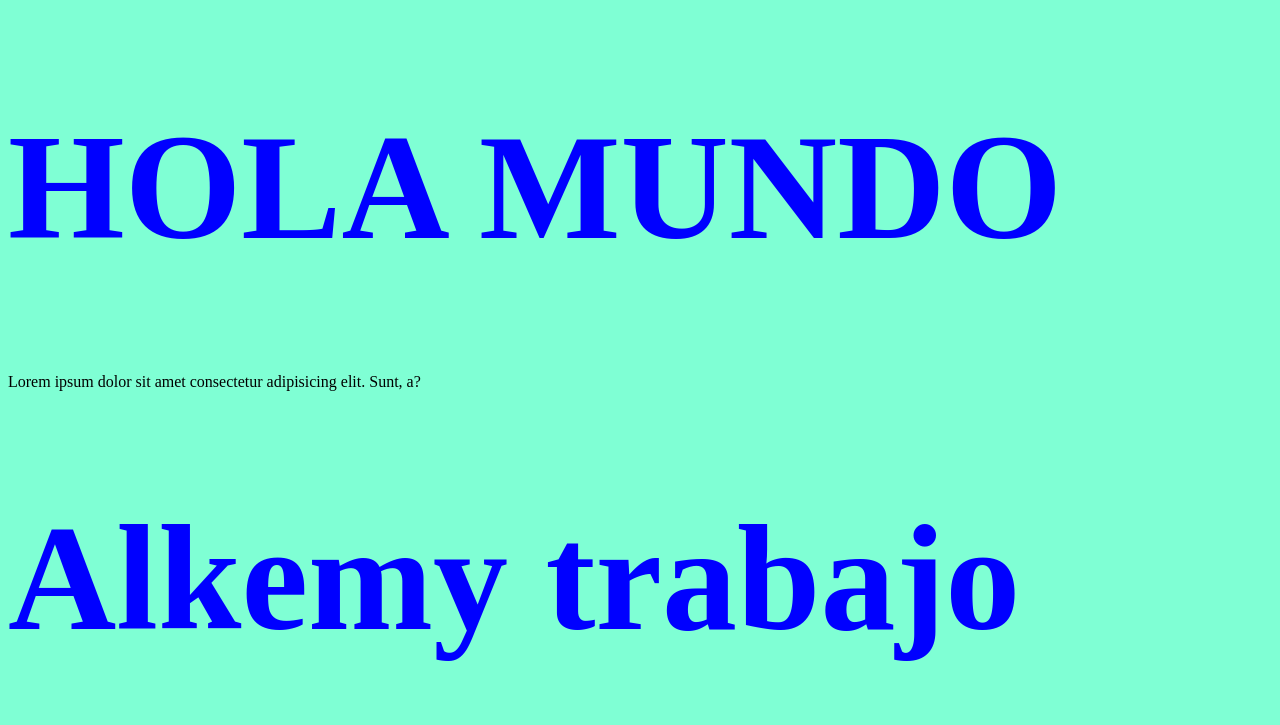
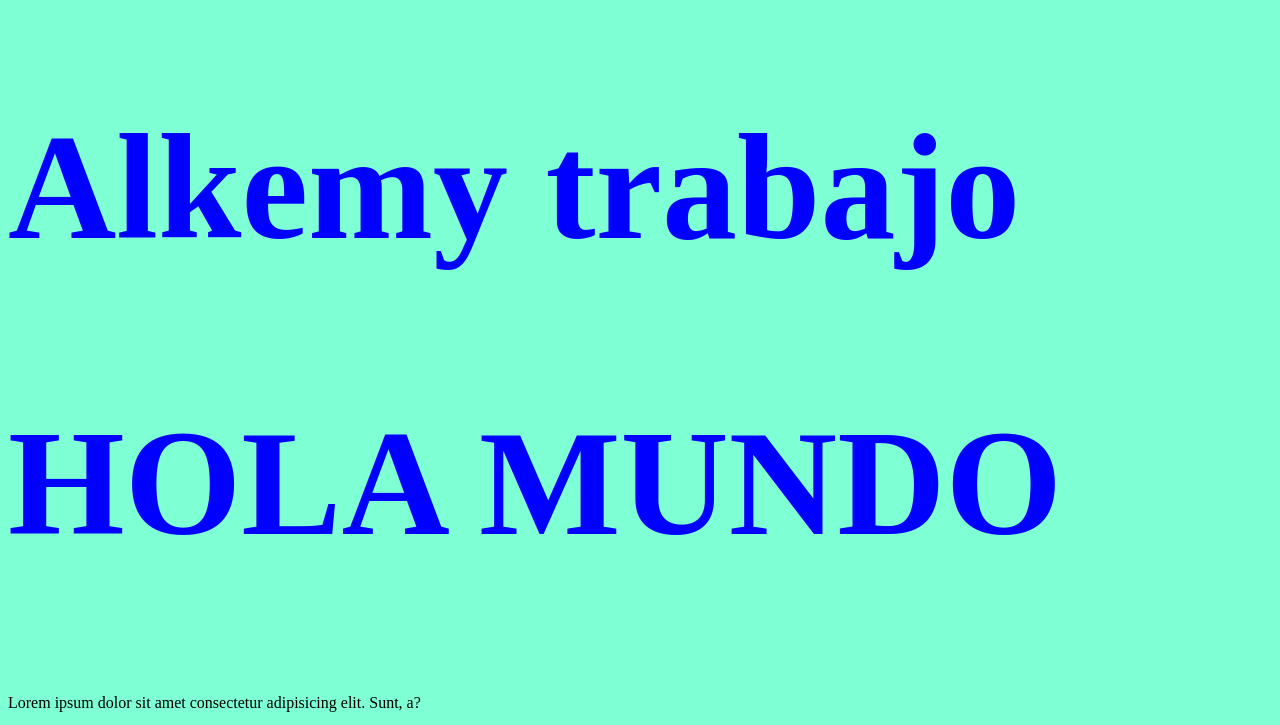
Before and after one commit to jpuery71292/Ejercicio-Git, a plain HTML site: page index.html in a window 1280 px wide. Shown: the top 725 px of the page. Drawn offline with Linux system fonts and the light colour scheme.

Commit message:
Check of changes

```diff
--- a/index.html
+++ b/index.html
@@ -8,9 +8,9 @@
   <title>Ejercicio de prueba Alkemy</title>
 </head>
 <body>
-  <h1 class="title"> HOLA MUNDO </h1>
+  <h1 class="title"> Alkemy trabajo </h1>
+  <h2 class="title"> HOLA MUNDO </h2>
   <p> Lorem ipsum dolor sit amet consectetur adipisicing elit. Sunt, a?</p>
-  <h1 class="title"> Alkemy trabajo </h1>
   <div>aca vendría el cuerpo</div>
   estamos probando mas cambios
   <img src="imagen.png">
```
